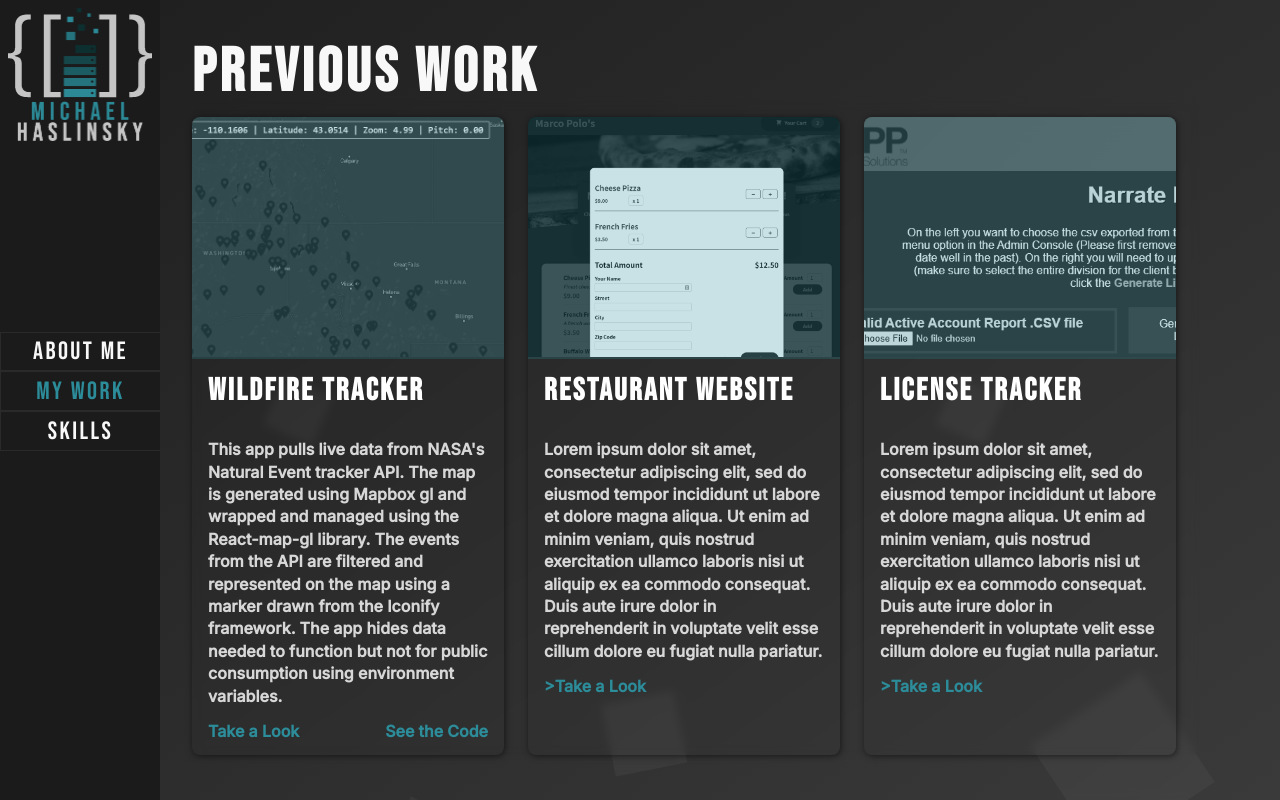
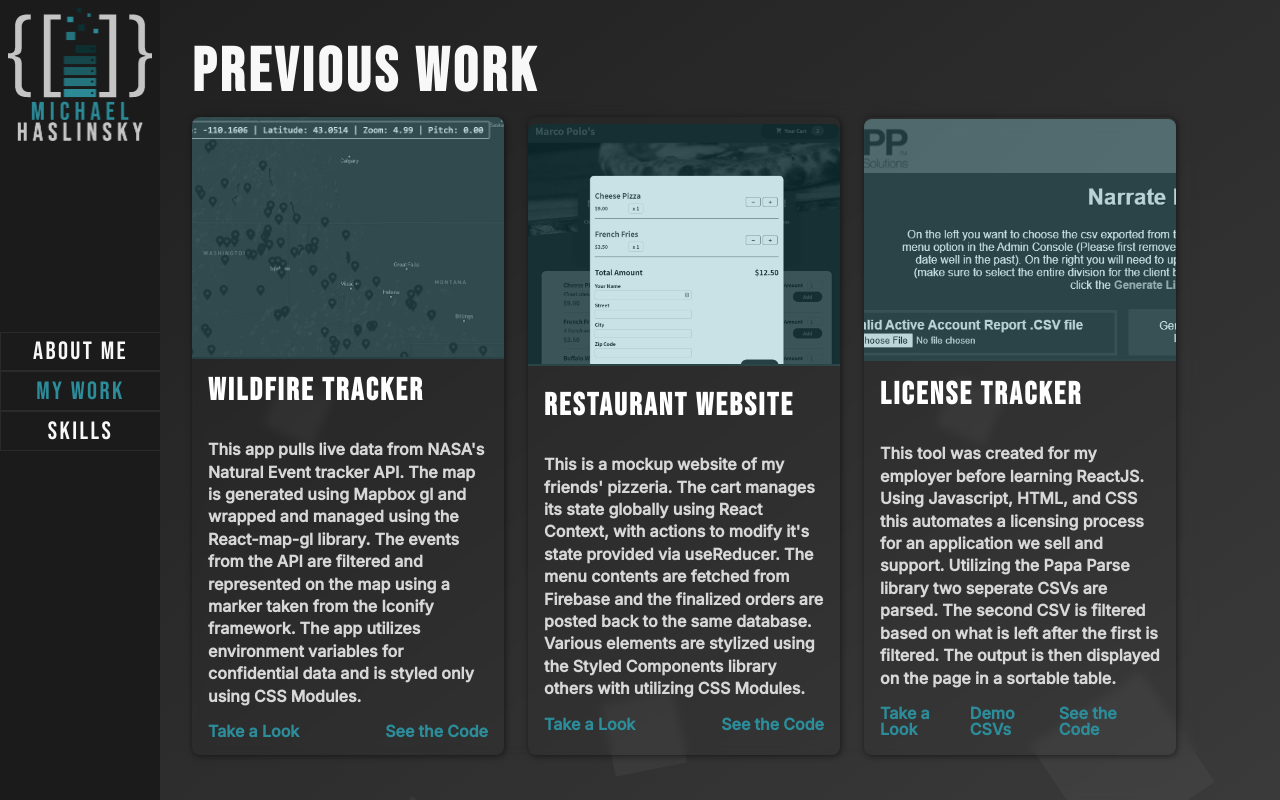
Before and after one commit to mhaslinsky/portfolio, a React (Create React App) app: page /work in a window 1280 px wide. Built offline with nearby package versions, Linux system fonts and the light colour scheme; some icons are missing.

Commit message:
work page..done? demo csvs added for licensing page

```diff
--- a/src/pages/Work.jsx
+++ b/src/pages/Work.jsx
@@ -9,7 +9,11 @@ function Work() {
       <h1 className={classes.header}>Previous Work</h1>
       <div className={classes.cascadingText}>
         <div className={classes.cascadingText__letter}>
-          <a href='https://wildfireatheart.netlify.app/'>
+          <a
+            href='https://wildfireatheart.netlify.app/'
+            target='_blank'
+            rel='noopener noreferrer'
+          >
             <div className={classes.tint}>
               <img
                 src={wildfirepic}
@@ -24,9 +28,9 @@ function Work() {
               This app pulls live data from NASA's Natural Event tracker API.
               The map is generated using Mapbox gl and wrapped and managed using
               the React-map-gl library. The events from the API are filtered and
-              represented on the map using a marker drawn from the Iconify
-              framework. The app hides data needed to function but not for
-              public consumption using environment variables.
+              represented on the map using a marker taken from the Iconify
+              framework. The app utilizes environment variables for confidential
+              data and is styled only using CSS Modules.
             </h4>
             <div className={classes.linkSection}>
               <a
@@ -49,7 +53,11 @@ function Work() {
           </div>
         </div>
         <div className={classes.cascadingText__letter}>
-          <a href='https://hookrestaurantpage.netlify.app/'>
+          <a
+            href='https://hookrestaurantpage.netlify.app/'
+            target='_blank'
+            rel='noopener noreferrer'
+          >
             <div className={classes.tint}>
               <img
                 src={menupic}
@@ -58,26 +66,43 @@ function Work() {
               ></img>
             </div>
           </a>
+
           <div className={classes.cardText}>
             <h2>Restaurant Website</h2>
             <h4>
-              Lorem ipsum dolor sit amet, consectetur adipiscing elit, sed do
-              eiusmod tempor incididunt ut labore et dolore magna aliqua. Ut
-              enim ad minim veniam, quis nostrud exercitation ullamco laboris
-              nisi ut aliquip ex ea commodo consequat. Duis aute irure dolor in
-              reprehenderit in voluptate velit esse cillum dolore eu fugiat
-              nulla pariatur.
+              This is a mockup website of my friends' pizzeria. The cart manages
+              its state globally using React Context, with actions to modify
+              it's state provided via useReducer. The menu contents are fetched
+              from Firebase and the finalized orders are posted back to the same
+              database. Various elements are stylized using the Styled
+              Components library others with utilizing CSS Modules.
             </h4>
+            <div className={classes.linkSection}>
               <a
                 className={classes.link}
                 href='https://hookrestaurantpage.netlify.app/'
+                target='_blank'
+                rel='noopener noreferrer'
               >
-              {">"}Take a Look
+                Take a Look
+              </a>
+              <a
+                className={classes.link}
+                href='https://github.com/mhaslinsky/menu-site'
+                target='_blank'
+                rel='noopener noreferrer'
+              >
+                See the Code
               </a>
             </div>
           </div>
+        </div>
         <div className={classes.cascadingText__letter}>
-          <a href='https://mhaslinsky.github.io/narrate-license/'>
+          <a
+            href='https://mhaslinsky.github.io/narrate-license/'
+            target='_blank'
+            rel='noopener noreferrer'
+          >
             <div className={classes.tint}>
               <img
                 src={licensepic}
@@ -89,19 +114,39 @@ function Work() {
           <div className={classes.cardText}>
             <h2>License Tracker</h2>
             <h4>
-              Lorem ipsum dolor sit amet, consectetur adipiscing elit, sed do
-              eiusmod tempor incididunt ut labore et dolore magna aliqua. Ut
-              enim ad minim veniam, quis nostrud exercitation ullamco laboris
-              nisi ut aliquip ex ea commodo consequat. Duis aute irure dolor in
-              reprehenderit in voluptate velit esse cillum dolore eu fugiat
-              nulla pariatur.
+              This tool was created for my employer before learning ReactJS.
+              Using Javascript, HTML, and CSS this automates a licensing process
+              for an application we sell and support. Utilizing the Papa Parse
+              library two seperate CSVs are parsed. The second CSV is filtered
+              based on what is left after the first is filtered. The output is
+              then displayed on the page in a sortable table.
             </h4>
+            <div className={classes.linkSection}>
               <a
                 className={classes.link}
                 href='https://mhaslinsky.github.io/narrate-license/'
+                target='_blank'
+                rel='noopener noreferrer'
               >
-              {">"}Take a Look
+                Take a Look
               </a>
+              <a
+                className={classes.link}
+                href='https://drive.google.com/file/d/1AMD3GCm3hMJzY-ckXz2dZ5egLS3cq-Ci/view?usp=sharing'
+                target='_blank'
+                rel='noopener noreferrer'
+              >
+                Demo CSVs
+              </a>
+              <a
+                className={classes.link}
+                href='https://github.com/mhaslinsky/forestfiretacker'
+                target='_blank'
+                rel='noopener noreferrer'
+              >
+                See the Code
+              </a>
+            </div>
           </div>
         </div>
       </div>
--- a/src/pages/Work.module.scss
+++ b/src/pages/Work.module.scss
@@ -35,18 +35,14 @@ $animationInterval: 0.1s;
   transition: 0.5s;
 }
 
-.cardText {
-  h2 {
-    color: white;
-  }
-  margin: 1rem;
-}
-
 .cascadingText {
   backdrop-filter: blur(4px);
   display: flex;
   flex-direction: row;
   &__letter {
+    display: flex;
+    flex-direction: column;
+    justify-content: space-evenly;
     width: 33%;
     border-radius: 0.5rem;
     // background: #272727;
@@ -74,6 +70,21 @@ $animationInterval: 0.1s;
   border-top-right-radius: 0.5rem;
   filter: grayscale(100%);
   transition: 1.5s;
+}
+
+.textWrapper {
+  height: 100%;
+}
+
+.cardText {
+  h2 {
+    color: white;
+  }
+  h4 {
+    max-width: 72ch;
+  }
+
+  margin: 1rem;
 }
 
 .tint {
@@ -124,6 +135,12 @@ $animationInterval: 0.1s;
     justify-content: center;
   }
 
+  .cardText {
+    h4 {
+      height: auto;
+    }
+  }
+
   .cascadingText {
     flex-direction: column;
     align-items: center;
```
Lines whose indentation alone changed are shown as unchanged.
